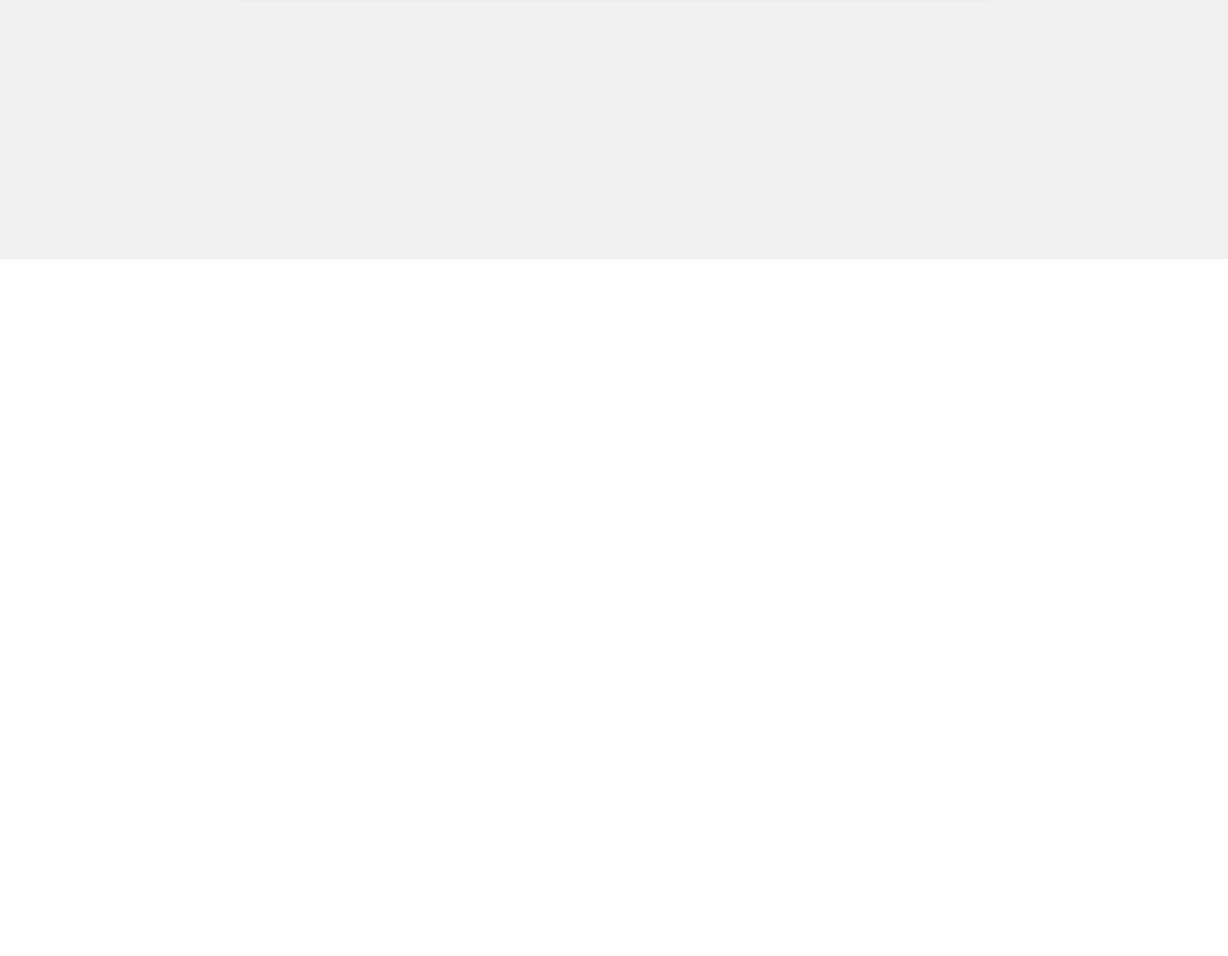
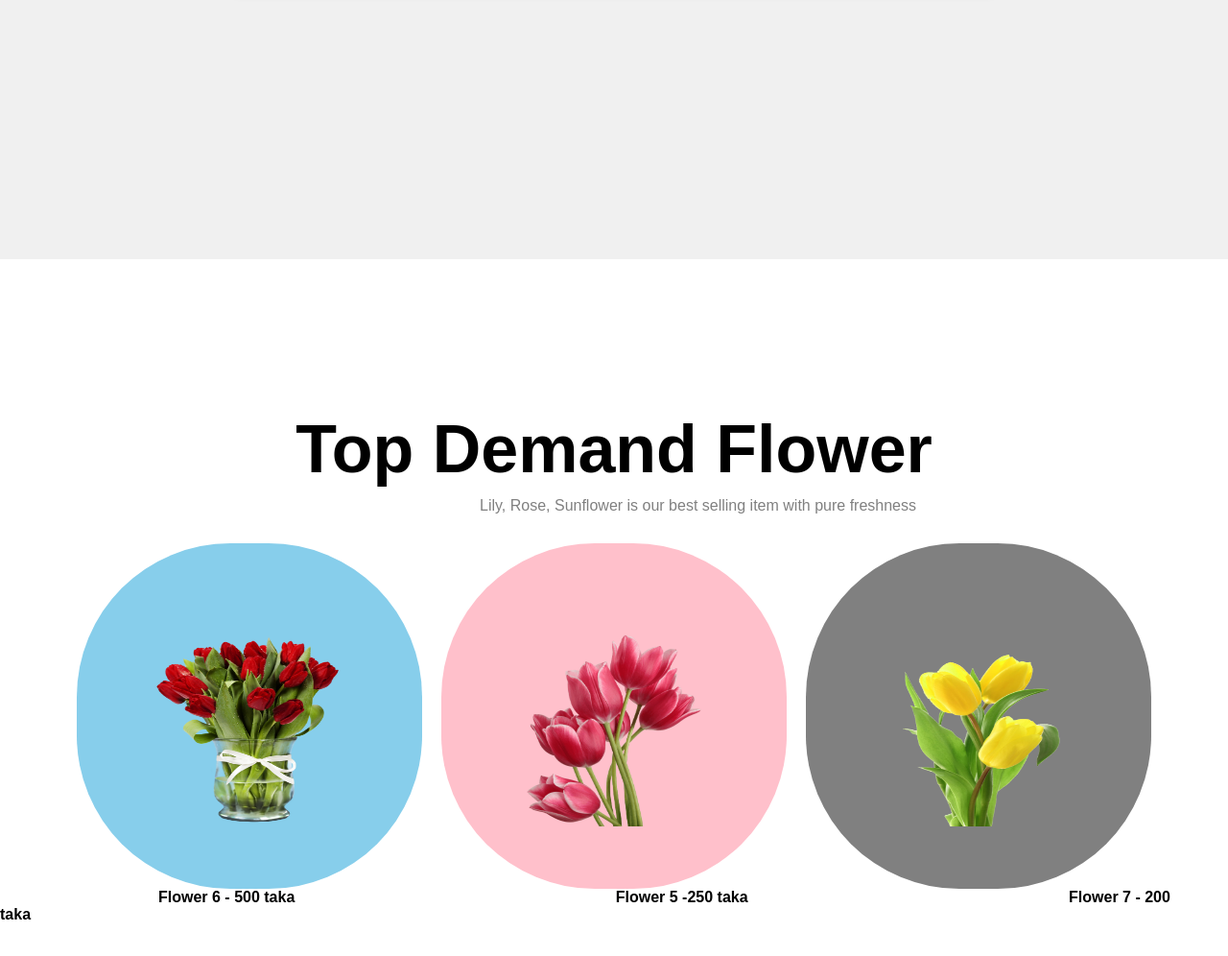
Before and after one commit to hasan201153248/assignment-1, a plain HTML site: page index.html in a window 1280 px wide. Shown: the part 4052-5048 px from the top of the page at 96% size. Before the commit the page ends 4322 px from the top, so only its background shows below. Drawn offline with Linux system fonts and the light colour scheme.

Commit message:
Best demanded item created

```diff
--- a/index.html
+++ b/index.html
@@ -91,6 +91,32 @@
         </div>
       </section>
 
+      <!---------------------Current Top Demand Flower -------------------->
+      <section class="section-demand">
+        <div class="div-6">
+          <div>
+            <h1 class="header-6">Top Demand Flower</h1>
+            <p class="paragraph-6">
+              Lily, Rose, Sunflower is our best selling item with pure freshness</p>
+          </div>
+          <div class="images-container">
+            <div class="image-11">
+              <img src="Flower Asset/pngwing 8.png" alt="image-6" width="200" height="200">
+            </div>
+            <div class="image-2">
+              <img src="Flower Asset/pngwing 10.png" alt="image-5" width="200" height="200">
+            </div>
+            <div class="image-3">
+              <img src="Flower Asset/pngwing 7.png" alt="image-7" width="200" height="200">
+            </div>
+          </div>
+          <div class="names">
+            <a href="#" class="flower-name">Flower 6 - 500 taka</a>
+            <a href="#" class="flower-name">Flower 5 -250 taka</a>
+            <a href="#" class="flower-name">Flower 7 - 200 taka</a>
+          </div>
+        </div>
+      </section>
 
 
 </body>
--- a/style.css
+++ b/style.css
@@ -295,3 +295,85 @@ body{
     margin-left: 160px;
     margin-bottom: 20px;
   }
+  /*-------------Most demanded section----------------------*/
+  .section-demand{
+    background-color: white;
+    display: flex;
+    flex-direction: column;
+    justify-content: center;
+    align-items: center;
+    height: 100vh;
+
+}
+.header-6 {
+    display: flex;
+    flex-direction: column;
+    align-items: center;
+  }
+
+  .header-6 {
+    font-weight: bold;
+    font-size: 70px;
+    padding-top: 50px;
+    margin-bottom: 0;
+  }
+
+  .paragraph-6 {
+    color: gray;
+    margin-top: 10px;
+    margin-left: 500px;
+  }
+
+  .images-container {
+    display: flex;
+    justify-content: center;
+    margin-top: 30px;
+  }
+
+  .image-11,
+  .image-2,
+  .image-3 {
+    display: flex;
+    flex-direction: column;
+    align-items: center;
+    justify-content: center;
+    border-top-left-radius: 160px;
+    border-top-right-radius: 160px;
+    border-bottom-left-radius: 160px;
+    border-bottom-right-radius: 160px;
+
+    padding-top: 30px;
+    width: 360px;
+    height: 360px;
+    margin: 0 10px;
+  }
+
+  .image-11 {
+    background-color: skyblue;
+  }
+
+  .image-2 {
+    background-color: pink;
+  }
+
+  .image-3 {
+    background-color: gray;
+  }
+
+  .images-container img {
+    max-width: 500px;
+    max-height: 500px;
+  }
+  .flower-names {
+    display: flex;
+    justify-content: center;
+    margin-top: 20px;
+
+  }
+
+  .flower-name {
+   margin: 0 165px;
+    text-decoration: none;
+    color: #000;
+    font-weight: bold;
+  }
```
